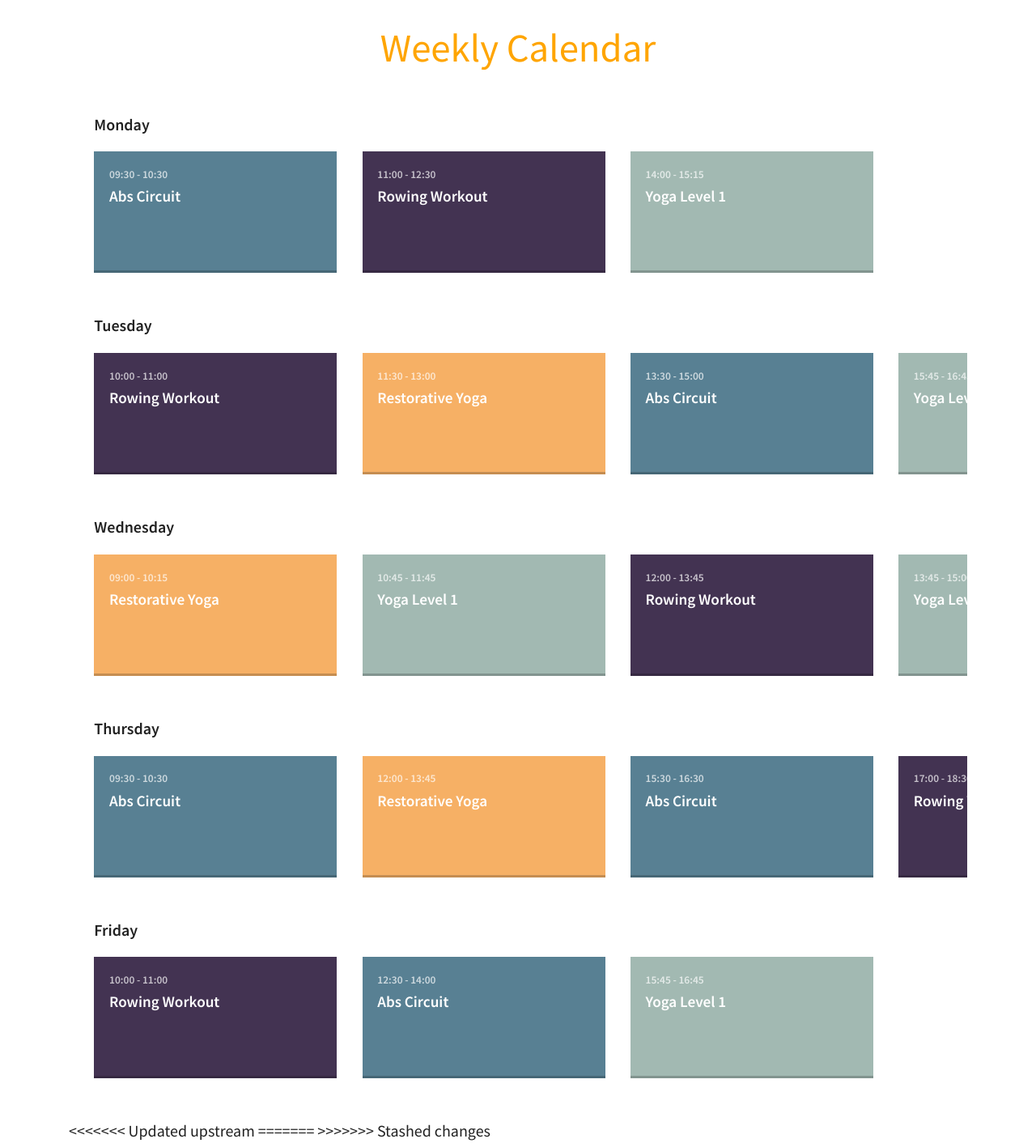
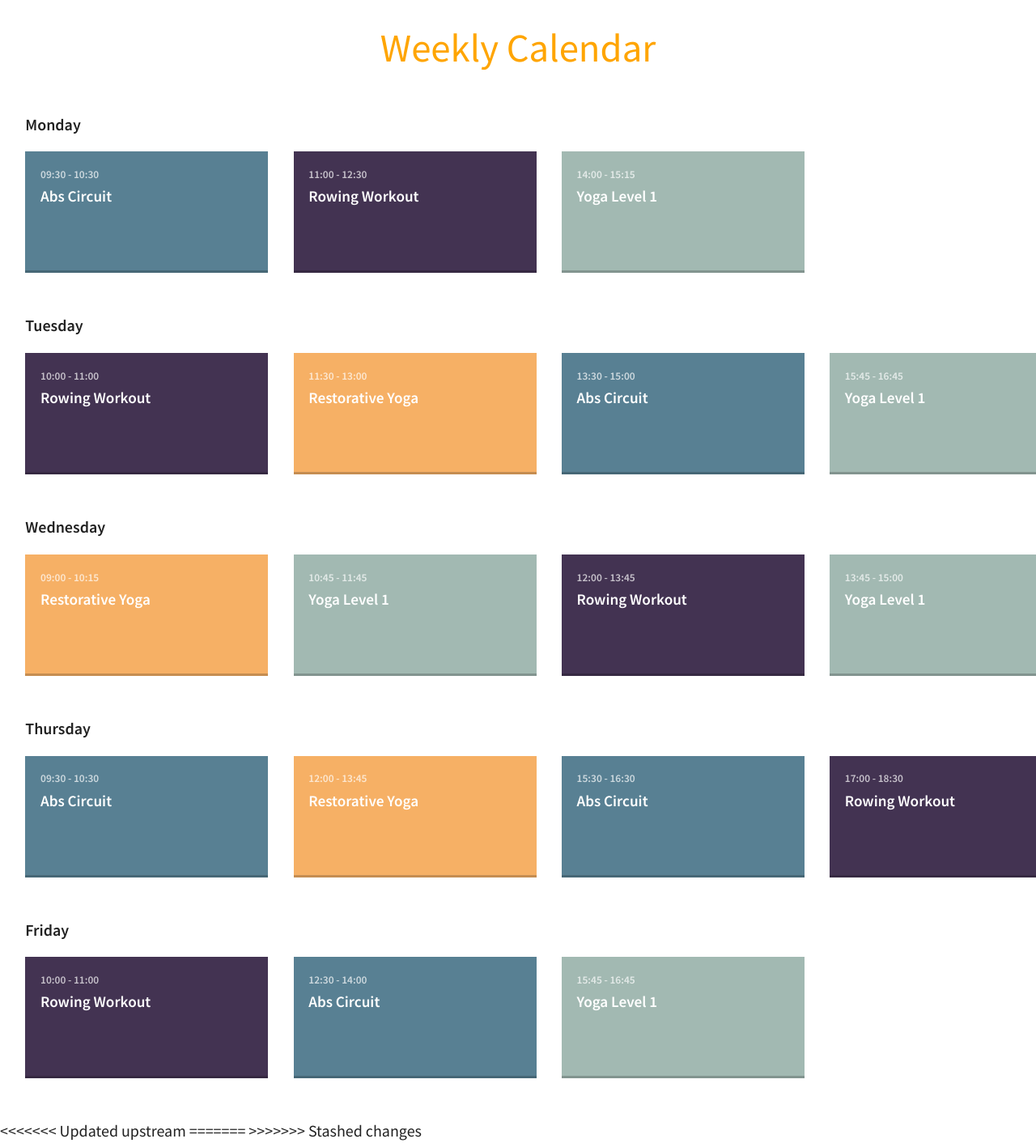
Before and after one commit to nrgrill/ManageMe, a Flask app: page /calendar in a window 1280 px wide. Shown: the part 62-1474 px from the top of the page at 81% size. Run offline with Flask 2, Linux system fonts and the light colour scheme; some libraries are stand-ins or nearby versions.

Commit message:
Changed margin

```diff
--- a/ManageMe/website/templates/base.html
+++ b/ManageMe/website/templates/base.html
@@ -63,7 +63,7 @@
     </div>
     {% endif %} {% endfor %} {% endif %} {% endwith %}
 
-    <div class="container">{% block content %} {% endblock %}</div>
+    <div>{% block content %} {% endblock %}</div>
     <script
       src="https://code.jquery.com/jquery-3.2.1.slim.min.js"
       integrity="sha384-KJ3o2DKtIkvYIK3UENzmM7KCkRr/rE9/Qpg6aAZGJwFDMVNA/GpGFF93hXpG5KkN"
```
